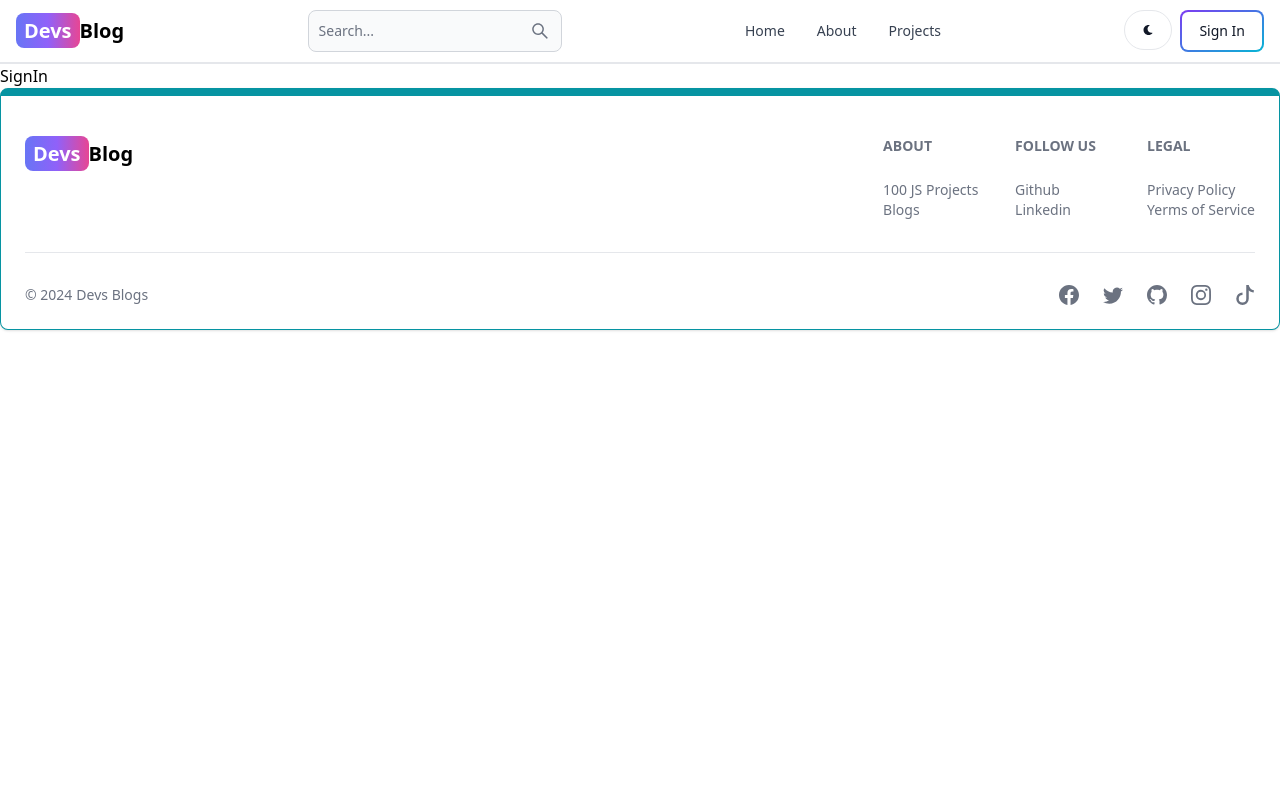
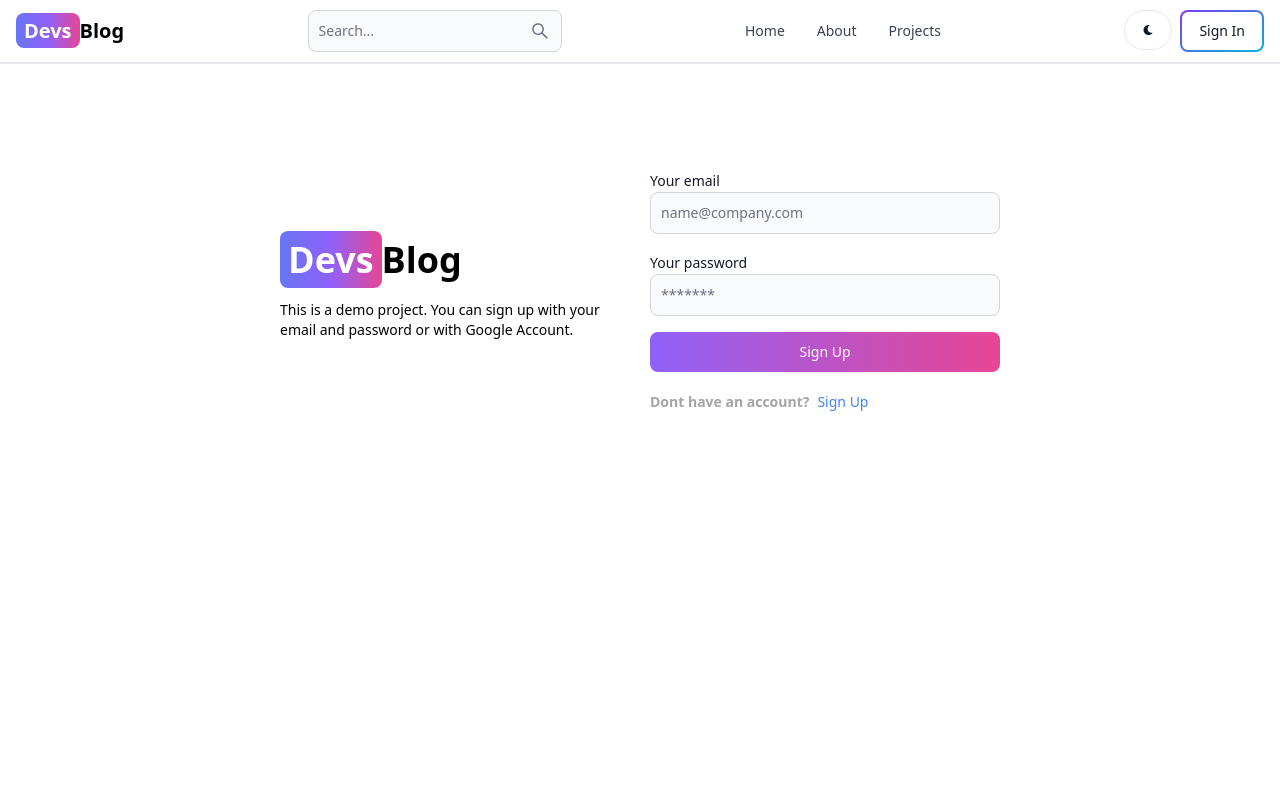
Before and after one commit to CAIOdevSILVA/Mern-Blog, a React (Vite) app in the folder client/: page /sign-in in a window 1280 px wide. Shown: the top 800 px of the page. Built offline with nearby package versions, Linux system fonts and the light colour scheme.

Commit message:
feat: create sign-in page in frontend

```diff
--- a/client/src/pages/SignIn.jsx
+++ b/client/src/pages/SignIn.jsx
@@ -1,7 +1,114 @@
+import { useState } from 'react';
+import { Link, useNavigate } from 'react-router-dom';
+import { Label, TextInput, Button, Spinner, Alert } from 'flowbite-react';
+
 const SignIn = () => {
+  const [formData, setFormData] = useState({});
+  const [errorMessage, setErrorMessage] = useState(null);
+  const [loading, setLoading] = useState(false);
+  const navigate = useNavigate();
+
+  const handleChange = (e) => {
+    setFormData({ ...formData, [e.target.id]: e.target.value.trim() });
+  };
+
+  const handleSubmit = async(e) => {
+    if(!formData.email || !formData.password) {
+      return setErrorMessage('Please fill out all fields');
+    }
+
+    e.preventDefault();
+    try {
+      setLoading(true);
+      setErrorMessage(null);
+      const res = await fetch('/api/auth/signin', {
+        method: 'POST',
+        headers: { 'Content-Type': 'application/json' },
+        body: JSON.stringify(formData),
+      });
+      const data = await res.json();
+      if(data.success === false){
+        return setErrorMessage(data.message);
+      }
+      setLoading(false);
+      if(res.ok){
+        navigate('/')
+      }
+    } catch (error) {
+      setErrorMessage(error.message);
+      setLoading(false);
+    }
+  };
+
   return (
-    <div>SignIn</div>
-  )
+    <div className='min-h-screen mt-20'>
+      <div className='flex p-6 max-w-3xl mx-auto flex-col md:flex-row md:items-center gap-5'>
+        {/* Left */}
+        <div className='flex-1'>
+          <Link
+            to={'/'}
+            className='text-4xl font-bold dark:text-white'
+          >
+            <span className='px-2 py-1 bg-gradient-to-r from-indigo-500 via-purple-500 to-pink-500 rounded-lg text-white'>
+              Devs
+            </span>
+            Blog
+          </Link>
+          <p className='text-sm mt-5 '>
+            This is a demo project. You can sign up with your email and password or with Google Account.
+          </p>
+        </div>
+        {/* Right */}
+
+        <div className='flex-1'>
+          <form className='flex flex-col gap-4' onSubmit={handleSubmit}>
+            <div>
+              <Label value='Your email'/>
+              <TextInput
+                type='text'
+                placeholder='name@company.com'
+                id='email'
+                onChange={handleChange}
+              />
+            </div>
+            <div>
+              <Label value='Your password'/>
+              <TextInput
+                type='password'
+                placeholder='*******'
+                id='password'
+                onChange={handleChange}
+              />
+            </div>
+
+            <Button gradientDuoTone={'purpleToPink'} type='submit' disabled={loading}>
+              { loading ?
+                <>
+                  <Spinner size='sm'/>
+                  <span className='pl-3'>Loading...</span>
+                </> :
+                'Sign Up'
+              }
+            </Button>
+          </form>
+
+          <div className="flex gap-2 text-sm mt-5">
+            <span className='font-semibold text-zinc-500/65'>
+              Dont have an account?
+            </span>
+            <Link to={'/sign-up'} className='text-blue-500'>
+              Sign Up
+            </Link>
+          </div>
+          {errorMessage && (
+            <Alert className='mt-5' color={'failure'} >
+              {errorMessage}
+            </Alert>
+          )}
+        </div>
+      </div>
+    </div>
+  );
 }
 
 export default SignIn
--- a/client/src/pages/SignUp.jsx
+++ b/client/src/pages/SignUp.jsx
@@ -84,7 +84,7 @@
               <Label value='Your password'/>
               <TextInput
                 type='password'
-                placeholder='Password'
+                placeholder='*******'
                 id='password'
                 onChange={handleChange}
               />
```
